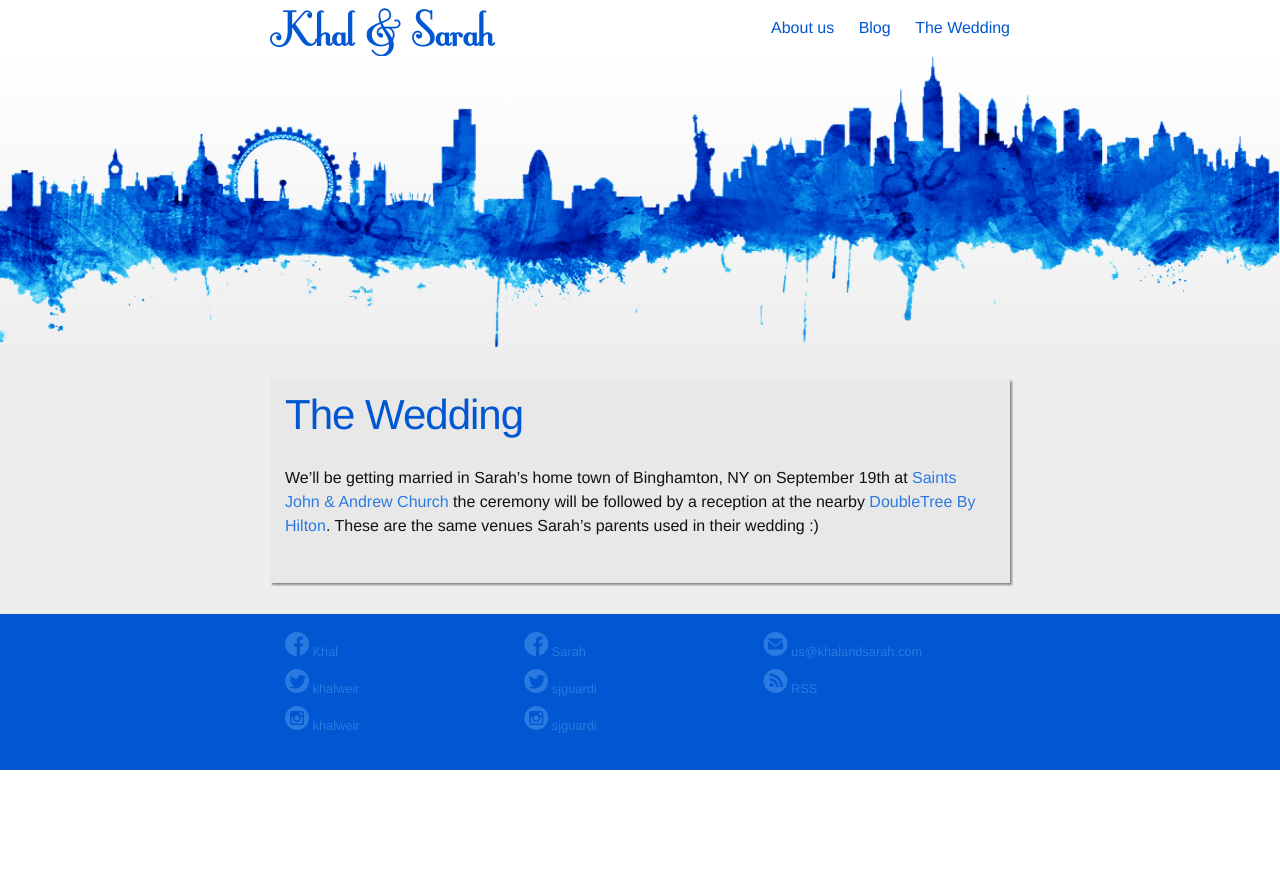
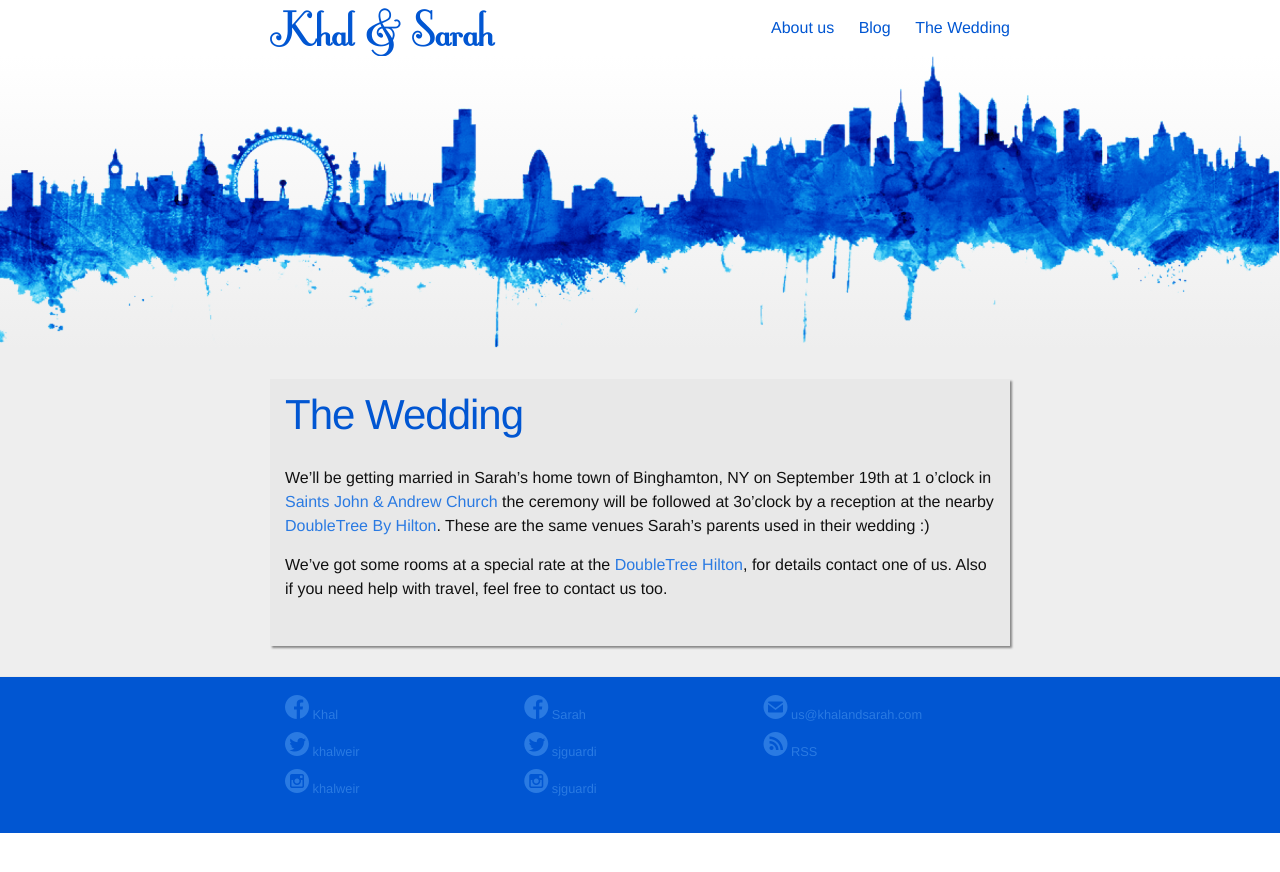
Before and after one commit to chanchad2001/wedsite-1, a Jekyll site: the page built from thewedding.md, in a window 1280 px wide. Shown: the top 872 px of the page. Built offline with Jekyll 4.4.1, drawn with Linux system fonts in a browser that asks for light colours.

Commit message:
adding more to the wedding page

```diff
--- a/thewedding.md
+++ b/thewedding.md
@@ -4,4 +4,6 @@ title: The Wedding
 permalink: /thewedding/
 ---
 
-We'll be getting married in Sarah's home town of Binghamton, NY on September 19th at [Saints John & Andrew Church](https://goo.gl/maps/g1EJx) the ceremony will be followed by a reception at the nearby [DoubleTree By Hilton](https://goo.gl/maps/Ryfg9). These are the same venues Sarah's parents used in their wedding :)
+We'll be getting married in Sarah's home town of Binghamton, NY on September 19th at 1 o'clock in [Saints John & Andrew Church](https://goo.gl/maps/g1EJx) the ceremony will be followed at 3o'clock by a reception at the nearby [DoubleTree By Hilton](https://goo.gl/maps/Ryfg9). These are the same venues Sarah's parents used in their wedding :)
+
+We've got some rooms at a special rate at the [DoubleTree Hilton](http://doubletree3.hilton.com/en/hotels/new-york/doubletree-by-hilton-hotel-binghamton-BGMWSDT/index.html), for details contact one of us. Also if you need help with travel, feel free to contact us too.
```
